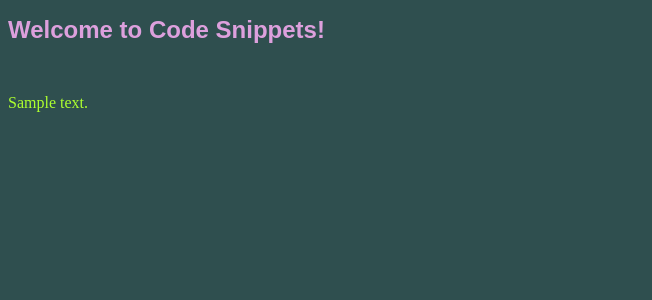
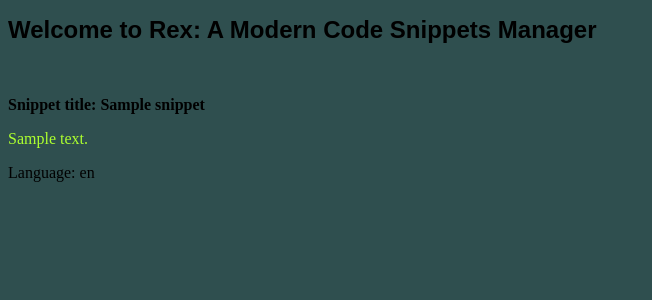
Before and after one commit to momentum-team-3/django-phase2-final-kyle-tori-code_snippets, a Django app: page / in a window 1280 px wide. Shown: the top 300 px of the page, without its empty margins (0-652 px from the left). Run offline with Django 3.2, Linux system fonts and the light colour scheme; tables that the repository leaves empty hold one stand-in row (values such as "Sample post").

Commit message:
list of all snippets working correctly

```diff
--- a/codesnippets_project/code_snippets/models.py
+++ b/codesnippets_project/code_snippets/models.py
@@ -3,5 +3,7 @@ from users.models import User
 # Create your models here.
 
 class Snippet(models.Model):
-    snippet_text = models.CharField(max_length=255, null=False, blank=False)
+    snippet_title = models.CharField(max_length=100, null=True, blank=True)
+    snippet_text = models.TextField(max_length=1500, null=False, blank=False)
+    snippet_lang = models.CharField(max_length=100, null=False, blank=False)
     user = models.ManyToManyField(User)
--- a/codesnippets_project/code_snippets/views.py
+++ b/codesnippets_project/code_snippets/views.py
@@ -8,7 +8,7 @@ from django.http import HttpResponse
 def snippets(request):
     print('Hello World')
     snippets = Snippet.objects.all()
-    return render(request, 'snippets.html', {'snippits': snippets})
+    return render(request, 'snippets.html', {'snippets': snippets})
 
 # def userprofile(request):
 #     if not request.user.is_authenticated:
--- a/codesnippets_project/static/style.css
+++ b/codesnippets_project/static/style.css
@@ -10,10 +10,10 @@ h1 {
     border-left: 10px;
     border-right: 10px;
     border-bottom: 10px;
-    color: plum;
+    color: black;
     text-align: justify;
 }
 
-p {
+#snippet {
     color: greenyellow;
 }
--- a/codesnippets_project/templates/snippets.html
+++ b/codesnippets_project/templates/snippets.html
@@ -2,13 +2,18 @@
 
 {% block content %}
 
-<h1>Welcome to Code Snippets!</h1><br>
+<h1>Welcome to Rex: A Modern Code Snippets Manager</h1><br><br>
 
 
-{% for snippit in snippits %}
 
-<p>{{snippit.snippet_text}}</p>
-
+{% for snippet in snippets %}
+{% if snippet.snippet_title %}
+<div>
+     <strong>Snippet title: {{snippet.snippet_title}}</strong>
+</div>
+{% endif %}
+<p id="snippet">{{snippet.snippet_text}}</p>
+<p>Language: {{snippet.snippet_lang}}</p><br><br>
 {% endfor %}
 
 {% endblock %}
```
